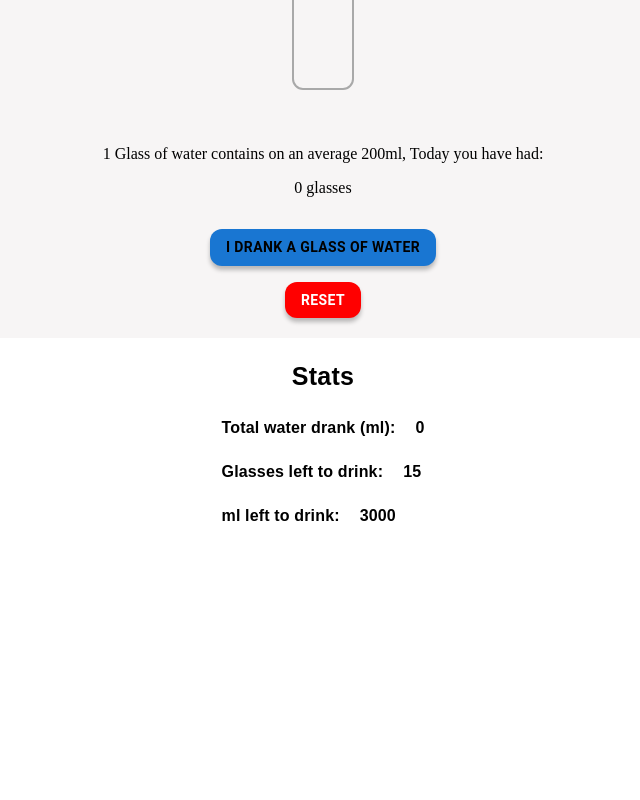
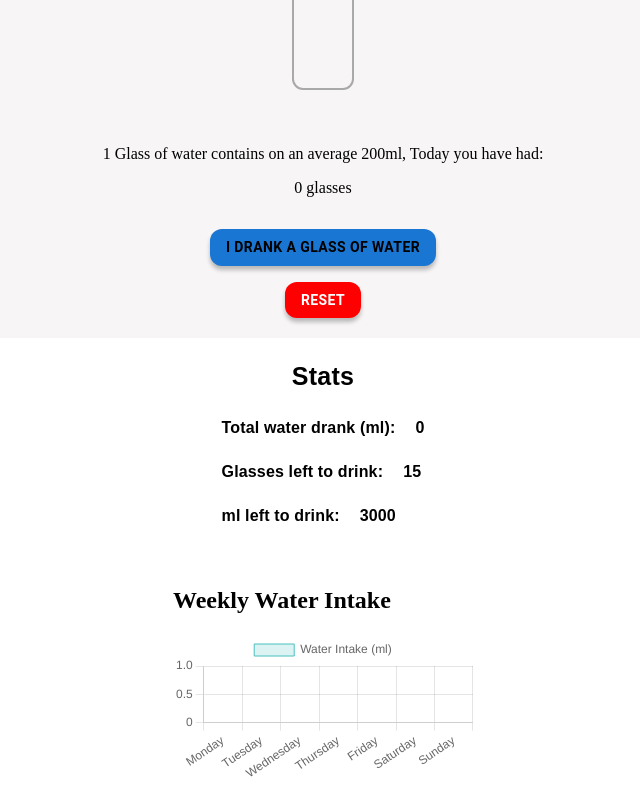
Before and after one commit to samarth2002/healthyapp, a Next.js app: page / in a window 1280 px wide. Shown: the part 281-1081 px from the top of the page, without its empty margins (317-957 px from the left). Before the commit the page ends 865 px from the top, so only its background shows below. Built offline with nearby package versions, Linux system fonts and the light colour scheme; no server answers.

Commit message:
graph, weekly data

```diff
--- a/components/Water/Bottle.js
+++ b/components/Water/Bottle.js
@@ -9,7 +9,6 @@ const Bottle = ({ waterLevel }) => {
   const capHeight = 20;
   const bottleColor = "#A9A9A9"; // Light grey
   const waterColor = "#ADD8E6"; // Light blue
-  console.log(waterLevel)
   return (
     <Box>
       <svg width="100" height="220" viewBox="0 0 100 220">
--- a/components/Water/Glass.js
+++ b/components/Water/Glass.js
@@ -6,8 +6,11 @@ import Grid from "@mui/material/Grid";
 import Button from "@mui/material/Button";
 import styles from "./Glass.module.css";
 import useAuth from "../../hooks/useAuth";
-import { getUserData, updateUserData } from "../../firebase/firestore";
 import Bottle from "./Bottle";
+import {
+  updateUserData,
+  updateWeeklyData,
+} from "../../firebase/firestore";
 
 const Glass = ({
   targetWaterLevel,
@@ -37,11 +40,16 @@ const Glass = ({
   const addGlassOfWater = async () => {
     const newTotalGlasses = totalGlassesToday + 1;
     const newCurrentWaterLevel = currentWaterLevel + glassOfWater;
-
+    const currentDay = new Date().toLocaleString("en-US", { weekday: "long" });
     setCurrentWaterLevel(newCurrentWaterLevel);
     setTotalGlassesToday(newTotalGlasses);
 
      if (user) {
+       await updateWeeklyData(user.uid, new Date(), currentDay, {
+         glassesDrunk: newTotalGlasses,
+         waterIntake: newCurrentWaterLevel,
+         targetWaterLevel: targetWaterLevel,
+       });
        await updateUserData(user.uid, {
          totalGlassesToday: newTotalGlasses,
          lastUpdated: new Date(),
--- a/components/Water/Water.js
+++ b/components/Water/Water.js
@@ -2,28 +2,35 @@
 
 import { useState, useEffect } from "react";
 import Box from "@mui/material/Box";
-import Grid from "@mui/material/Grid";
-import Button from "@mui/material/Button";
-import styles from "./Glass.module.css";
 import useAuth from "../../hooks/useAuth";
-import { getUserData, updateUserData } from "../../firebase/firestore";
+import {
+  getUserData,
+  getWeeklyData,
+  updateUserData,
+  updateWeeklyData,
+} from "../../firebase/firestore";
 import Glass from "./Glass";
 import Stats from "./Stats";
 import TargetComplete from "./TargetComplete";
-
+import WeeklyGraph from "./WeeklyGraph";
 
 function Water() {
-      const { user } = useAuth();
-      const [targetWaterLevel, setTargetWaterLevel] = useState(3000.0);
-      const [currentWaterLevel, setCurrentWaterLevel] = useState(0.0);
-      const [totalGlassesToday, setTotalGlassesToday] = useState(0);
+  const { user } = useAuth();
+  const [targetWaterLevel, setTargetWaterLevel] = useState(3000.0);
+  const [currentWaterLevel, setCurrentWaterLevel] = useState(0.0);
+  const [totalGlassesToday, setTotalGlassesToday] = useState(0);
   const glassOfWater = 200.0;
-
 
   useEffect(() => {
     if (user) {
+
+    const currentDay = new Date().toLocaleString("en-US", { weekday: "long" });
+
       const fetchUserData = async () => {
+
         const userData = await getUserData(user.uid);
+        const weeklyData = await getWeeklyData(user.uid);
+
         setTotalGlassesToday(userData.totalGlassesToday);
         setCurrentWaterLevel(userData.totalGlassesToday * glassOfWater);
         setTargetWaterLevel(userData.targetWaterLevel);
@@ -32,6 +39,9 @@ function Water() {
       fetchUserData();
     }
   }, [user]);
+
+
+
   return (
     <Box
       sx={{
@@ -44,7 +54,9 @@ function Water() {
         flexDirection: "column",
       }}
     >
-      {totalGlassesToday*200>=targetWaterLevel&&<TargetComplete />}
+      {totalGlassesToday * glassOfWater >= targetWaterLevel && (
+        <TargetComplete />
+      )}
 
       <Glass
         targetWaterLevel={targetWaterLevel}
@@ -59,6 +71,7 @@ function Water() {
         currentWaterLevel={currentWaterLevel}
         totalGlassesToday={totalGlassesToday}
       />
+      <WeeklyGraph />
     </Box>
   );
 }
--- /dev/null
+++ b/components/Water/WeeklyGraph.js
@@ -0,0 +1,85 @@
+import React, { useEffect, useState } from "react";
+import {
+  Chart,
+  BarElement,
+  CategoryScale,
+  LinearScale,
+  Title,
+  Tooltip,
+  Legend,
+} from "chart.js";
+import { Bar } from "react-chartjs-2";
+import { getWeeklyData } from "../../firebase/firestore"; // Make sure this path is correct
+import useAuth from "../../hooks/useAuth";
+
+// Register the components
+Chart.register(BarElement, CategoryScale, LinearScale, Title, Tooltip, Legend);
+
+const WeeklyGraph = () => {
+  const { user } = useAuth();
+  const [weeklyData, setWeeklyData] = useState({
+    Monday: { waterIntake: 0 },
+    Tuesday: { waterIntake: 0 },
+    Wednesday: { waterIntake: 0 },
+    Thursday: { waterIntake: 0 },
+    Friday: { waterIntake: 0 },
+    Saturday: { waterIntake: 0 },
+    Sunday: { waterIntake: 0 },
+  });
+
+  useEffect(() => {
+    if (user) {
+      const fetchWeeklyData = async () => {
+        const data = await getWeeklyData(user.uid);
+        setWeeklyData(data.data);
+      };
+      fetchWeeklyData();
+    }
+  }, [user]);
+
+  const data = {
+    labels: [
+      "Monday",
+      "Tuesday",
+      "Wednesday",
+      "Thursday",
+      "Friday",
+      "Saturday",
+      "Sunday",
+    ],
+    datasets: [
+      {
+        label: "Water Intake (ml)",
+        data: [
+          weeklyData.Monday.waterIntake,
+          weeklyData.Tuesday.waterIntake,
+          weeklyData.Wednesday.waterIntake,
+          weeklyData.Thursday.waterIntake,
+          weeklyData.Friday.waterIntake,
+          weeklyData.Saturday.waterIntake,
+          weeklyData.Sunday.waterIntake,
+        ],
+        backgroundColor: "rgba(75, 192, 192, 0.2)",
+        borderColor: "rgba(75, 192, 192, 1)",
+        borderWidth: 1,
+      },
+    ],
+  };
+
+  const options = {
+    scales: {
+      y: {
+        beginAtZero: true,
+      },
+    },
+  };
+
+  return (
+    <div>
+      <h2>Weekly Water Intake</h2>
+      <Bar data={data} options={options} />
+    </div>
+  );
+};
+
+export default WeeklyGraph;
--- a/firebase/firestore.js
+++ b/firebase/firestore.js
@@ -1,55 +1,62 @@
-// firestore.js
-import { doc, getDoc, setDoc, updateDoc, Timestamp } from "firebase/firestore";
+import { doc, getDoc, setDoc, updateDoc } from "firebase/firestore";
 import { db } from "./config";
-
-// Get user data
-
+import { getWeekId } from "../utils/getWeekId";
 
 export const getUserData = async (userId) => {
   const userDoc = doc(db, "users", userId);
   const userSnapshot = await getDoc(userDoc);
-  const today = new Date();
-  const initialData = {
-    totalGlassesToday: 0,
-    targetWaterLevel: 3000.0,
-    lastUpdated: Timestamp.fromDate(today),
-  };
-
   if (userSnapshot.exists()) {
-    const userData = userSnapshot.data();
-    const lastUpdated = userData.lastUpdated.toDate();
-
-    // Check if the current date is different than lastUpdated
-    if (
-      today.getDate() !== lastUpdated.getDate() ||
-      today.getMonth() !== lastUpdated.getMonth() ||
-      today.getFullYear() !== lastUpdated.getFullYear()
-    ) {
-      // Update the user data for a new day
-      await setDoc(userDoc, {
-        ...userData,
-        totalGlassesToday: 0,
-        lastUpdated: Timestamp.fromDate(today),
-      });
-      return {
-        ...userData,
-        totalGlassesToday: 0,
-        lastUpdated: Timestamp.fromDate(today),
-      };
-    }
-
-    return userData;
+    return userSnapshot.data();
   } else {
-    // User does not exist, create default data
+    const initialData = {
+      totalGlassesToday: 0,
+      targetWaterLevel: 3000.0,
+      lastUpdated: new Date(),
+    };
     await setDoc(userDoc, initialData);
     return initialData;
   }
 };
 
-
-
-// Update user data
 export const updateUserData = async (userId, data) => {
   const userDoc = doc(db, "users", userId);
   await updateDoc(userDoc, data);
 };
+
+export const getWeeklyData = async (userId) => {
+  const weekId = getWeekId();
+  const weeklyDoc = doc(db, "users", userId, "weeklyData", weekId);
+  const weeklySnapshot = await getDoc(weeklyDoc);
+
+  if (weeklySnapshot.exists()) {
+    return weeklySnapshot.data();
+  } else {
+    const initialData = {
+      data: {
+        Monday: { glassesDrunk: 0, waterIntake: 0, targetWaterLevel: 3000.0 },
+        Tuesday: { glassesDrunk: 0, waterIntake: 0, targetWaterLevel: 3000.0 },
+        Wednesday: {
+          glassesDrunk: 0,
+          waterIntake: 0,
+          targetWaterLevel: 3000.0,
+        },
+        Thursday: { glassesDrunk: 0, waterIntake: 0, targetWaterLevel: 3000.0 },
+        Friday: { glassesDrunk: 0, waterIntake: 0, targetWaterLevel: 3000.0 },
+        Saturday: { glassesDrunk: 0, waterIntake: 0, targetWaterLevel: 3000.0 },
+        Sunday: { glassesDrunk: 0, waterIntake: 0, targetWaterLevel: 3000.0 },
+      },
+      lastUpdated: new Date(),
+    };
+    await setDoc(weeklyDoc, initialData);
+    return initialData;
+  }
+};
+
+export const updateWeeklyData = async (userId, date, day, data) => {
+  const weekId = getWeekId(date);
+  const weeklyDoc = doc(db, "users", userId, "weeklyData", weekId);
+  await updateDoc(weeklyDoc, {
+    [`data.${day}`]: data,
+    lastUpdated: new Date(),
+  });
+};
--- a/package.json
+++ b/package.json
@@ -13,11 +13,13 @@
     "@emotion/styled": "^11.11.5",
     "@mui/icons-material": "^5.16.0",
     "@mui/material": "^5.16.0",
+    "chart.js": "^4.4.3",
     "dotenv": "^16.4.5",
     "firebase": "^10.12.3",
     "next": "14.2.4",
     "next-auth": "^4.24.7",
     "react": "^18",
+    "react-chartjs-2": "^5.2.0",
     "react-dom": "^18"
   },
   "devDependencies": {
--- /dev/null
+++ b/utils/getWeekId.js
@@ -0,0 +1,7 @@
+export const getWeekId = (date = new Date()) => {
+  const startOfWeek = date.getDate() - date.getDay();
+  const weekStart = new Date(date.setDate(startOfWeek));
+  return `${weekStart.getFullYear()}-${
+    weekStart.getMonth() + 1
+  }-${weekStart.getDate()}`;
+};
```
Also changed, not shown: 1 other file (tests, documents, lock files or other folders). Lines whose indentation alone changed are shown as unchanged.
